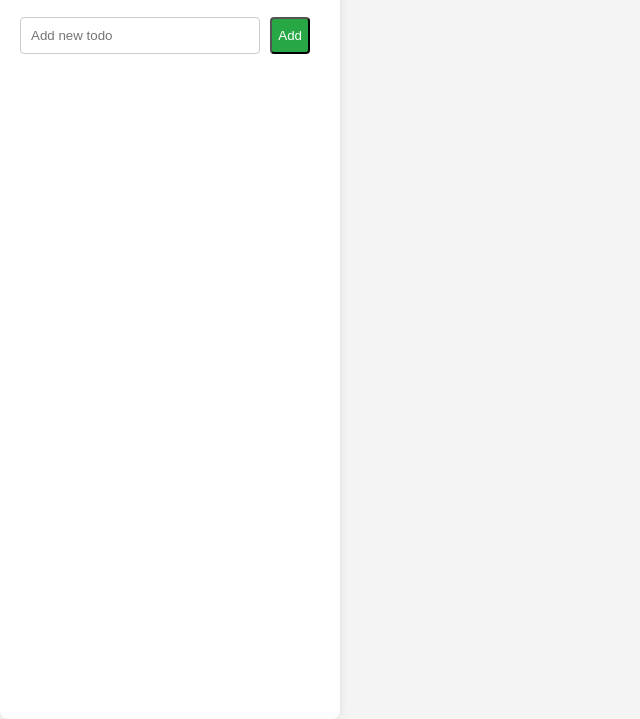
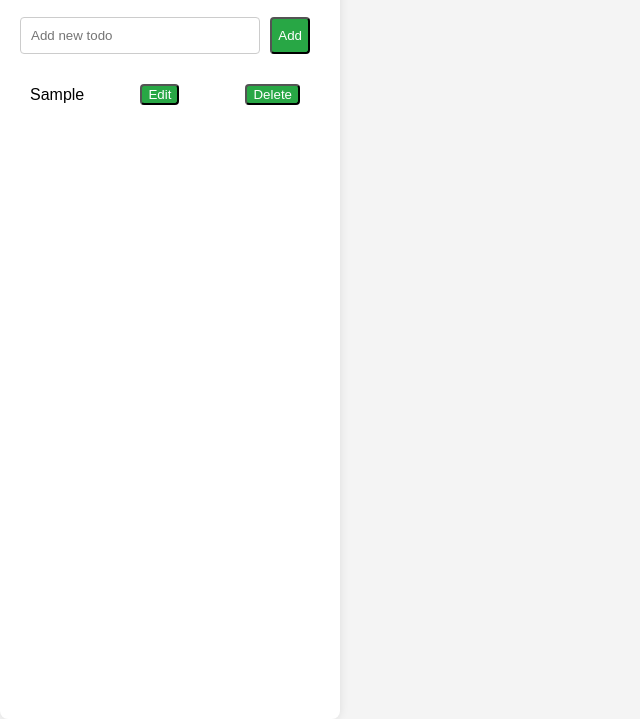
Before and after one commit to DECIERDO08/js-review-project, a plain HTML site: page index.html in a window 1280 px wide. Both pictures are taken after typing "Sample" into the empty fields and a click on the button "Add". Shown: the part 81-800 px from the top of the page, without its empty margins (0-640 px from the left). Drawn offline with Linux system fonts and the light colour scheme.

Commit message:
Fixed typo's in  index.html, style.css, and script.js

```diff
--- a/index.html
+++ b/index.html
@@ -10,7 +10,7 @@
     <div class="container">
         <h1>Todo List</h1>
         <form id="todo-form">
-            <input type="text" id="todo-input" placeholder="Add new todo" reqiured>
+            <input type="text" id="todo-input" placeholder="Add new todo" required>
             <button type="submit">Add</button>
         </form>
         <ul id="todo-list"></ul>
--- a/javascript/script.js
+++ b/javascript/script.js
@@ -6,18 +6,18 @@ let todos = [];
 // DOM Elements
 const todoForm = document.getElementById('todo-form');
 const todoInput = document.getElementById('todo-input');
-const todoList = document.getElementById('todo-List');
+const todoList = document.getElementById('todo-list');
 
 // Funtion to rdener todos
 function renderTodos() {
-    todolist.innerHTML = ''; //clear the list
+    todoList.innerHTML = ''; //clear the list
     todos.forEach((todo, index) => {
         const li = document.createElement('li');
         li.className = 'todo-item';
         li.innerHTML = `
             <span>${todo}</span>
             <button onclick="editTodo(${index})">Edit</button>
-            <button onlick="deleteTodo(${index})">Delete</button>
+            <button onclick="deleteTodo(${index})">Delete</button>
         `;
         todoList.appendChild(li);
     });
```
